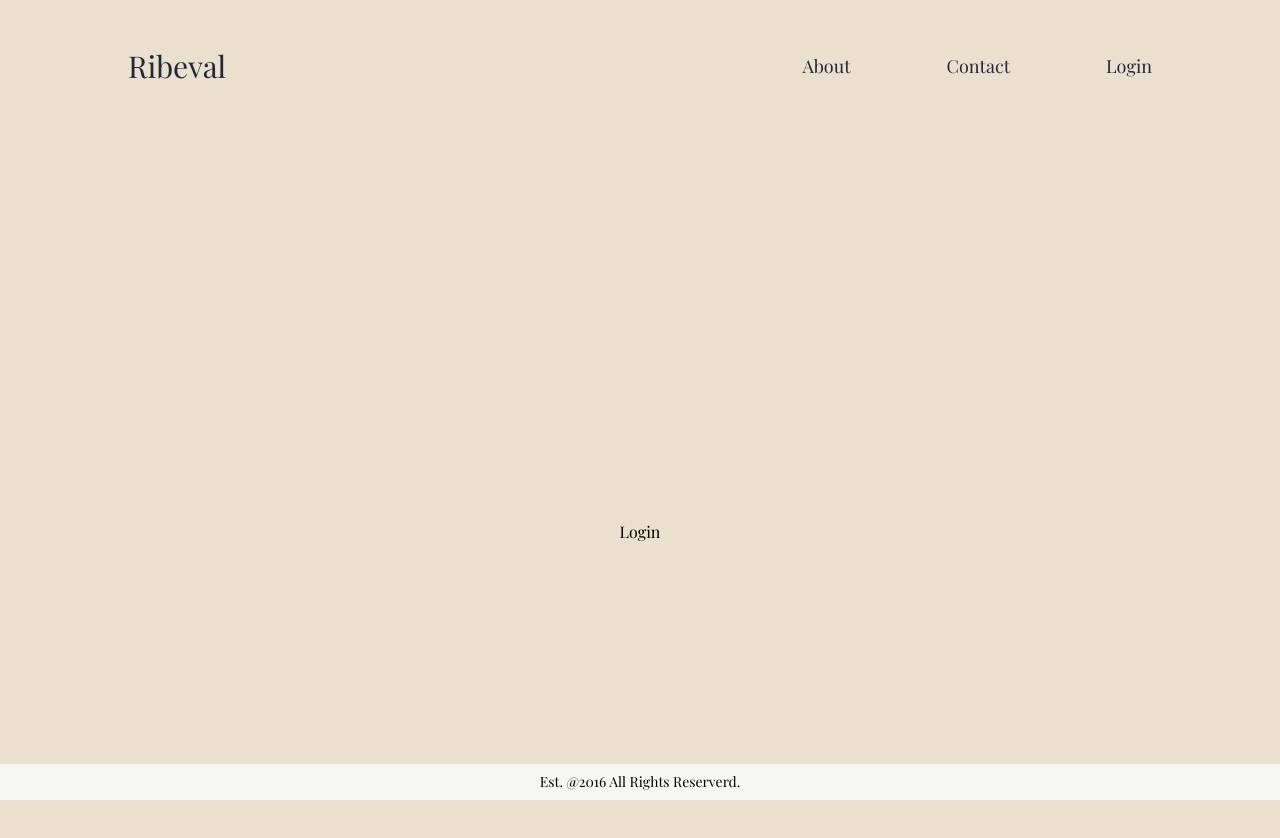
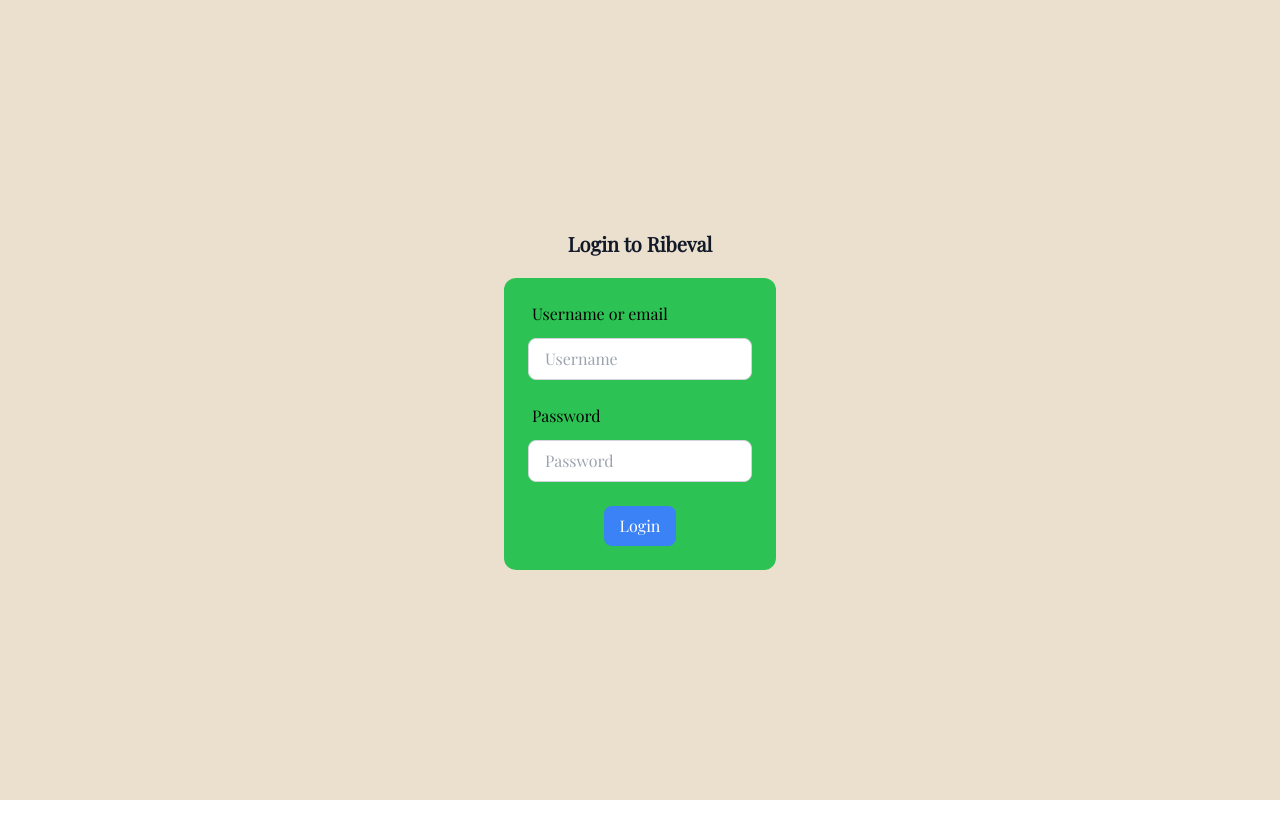
Before and after one commit to valceven/SelfProj, a Next.js app in the folder Frontend/: page /auth/login in a window 1280 px wide. Shown: the top 838 px of the page. After the commit the page ends 800 px from the top, so only its background shows below. Built offline with nearby package versions, Linux system fonts and the light colour scheme.

Commit message:
added login page template + fixed layout to be specific only

```diff
--- a/Frontend/src/app/auth/login/page.tsx
+++ b/Frontend/src/app/auth/login/page.tsx
@@ -1,12 +1,13 @@
 import React from 'react'
+import LoginForm from '@/components/forms/LoginForm';
 
 const Login = () => {
   return (
 
     <div className='flex items-center justify-center bg-accent2 h-screen'>
-      Login
+      <LoginForm />
     </div>
   );
 };
 
-export default Login
+export default Login;
--- a/Frontend/src/app/layout.tsx
+++ b/Frontend/src/app/layout.tsx
@@ -1,8 +1,7 @@
 import type { Metadata } from "next";
 import { Playfair_Display } from "next/font/google";
 import "../styles/globals.css";
-import Navbar from "@/components/shared/Navbar";
-import Footer from "@/components/shared/Footer";
+import LayoutWrapper from "@/components/LayoutWrapper";
 
 const playfair_display = Playfair_Display({
   weight: '400',
@@ -23,9 +22,7 @@
   return (
     <html lang="en">
       <body className={`${playfair_display.className} antialiased mx-auto min-h-screen box-border overflow-hidden m-0 px-0`}>
-        <Navbar />
-        {children}
-        <Footer />
+        <LayoutWrapper>{children}</LayoutWrapper>
       </body>
     </html>
   );
--- /dev/null
+++ b/Frontend/src/components/LayoutWrapper.tsx
@@ -0,0 +1,20 @@
+"use client";
+
+import { usePathname } from "next/navigation";
+import Navbar from "@/components/shared/Navbar";
+import Footer from "@/components/shared/Footer";
+
+const LayoutWrapper: React.FC<{ children: React.ReactNode }> = ({ children }) => {
+  const pathName = usePathname();
+  const hideLayout = pathName === "/auth/login";
+
+  return (
+    <>
+      {!hideLayout && <Navbar />}
+      {children}
+      {!hideLayout && <Footer />}
+    </>
+  );
+};
+
+export default LayoutWrapper;
--- /dev/null
+++ b/Frontend/src/components/forms/LoginForm.tsx
@@ -0,0 +1,100 @@
+'use client'
+
+import React from 'react'
+import { useFormik } from 'formik';
+import * as Yup from 'yup';
+
+interface FormValues {
+    username: string;
+    password: string;
+};
+
+const LoginForm = () => {
+
+    const formik = useFormik<FormValues>({
+        initialValues: {
+            username: '',
+            password: ''
+        },
+        validationSchema: Yup.object({
+            username: Yup.string()
+                .required('Username is required'),
+            password: Yup.string()
+                .required('Password is required')
+        }),
+        onSubmit: async (values, { setSubmitting, resetForm }) => {
+            try {
+                const result = await console.log("nice");
+                console.log(result); //
+                resetForm();
+            } catch (error) {
+                console.error('Form submission error: ', error);
+            } finally {
+                setSubmitting(false);
+            }
+        }
+    });
+  return (
+    <div className='h-2/3 w-1/4 rounded-2xl p-6 flex flex-col items-center justify-center'>
+        <div className='mb-5'>
+            <h1 className='text-xl font-bold text-gray-900 text-center'>Login to Ribeval</h1>
+        </div>
+        <div className='w-full bg-accent1 p-6 rounded-xl'>
+            <form onSubmit={formik.handleSubmit} className='space-y-6'>
+                <div className='grid grid-cols-1 gap-6'>
+                    <div className='space-y-3'>
+                        <label htmlFor="username" className='px-1'>Username or email</label>
+                        <input
+                            type="text"
+                            name="username"
+                            placeholder='Username'
+                            className={`w-full px-4 py-2 rounded-lg border ${
+                                formik.touched.username && formik.errors.username
+                                ? 'border-red-500 focus:border-red-500 focus:ring-red-500'
+                                : 'border-gray-300 focus:border-blue-500 focus:ring-blue-500'
+                            } focus:outline-none focus:ring-2 foxus:ring-opacity-50`}
+                            value={formik.values.username}
+                            onChange={formik.handleChange}
+                            onBlur={formik.handleBlur}
+                            />
+                            {formik.touched.username && formik.errors.username && (
+                                <p className='mt-1 text-sm text-red-500'>{formik.errors.username}</p>
+                            )}
+                    </div>
+                    <div className='space-y-3'>
+                        <label htmlFor="password" className='px-1'>Password</label>
+                        <input
+                            type="text"
+                            name="password"
+                            placeholder='Password'
+                            className={`w-full px-4 py-2 rounded-lg border ${
+                                formik.touched.password && formik.errors.password
+                                ? 'border-red-500 focus:border-red-500 focus:ring-red-500'
+                                : 'border-gray-300 focus:border-blue-500 focus:ring-blue-500'
+                            } focus:outline-none focus:ring-2 foxus:ring-opacity-50`}
+                            value={formik.values.password}
+                            onChange={formik.handleChange}
+                            onBlur={formik.handleBlur}
+                            />
+                            {formik.touched.password && formik.errors.password && (
+                                <p className='mt-1 text-sm text-red-500'>{formik.errors.password}</p>
+                            )}
+                    </div>
+                    <div className='flex justify-center'>
+                        <button
+                            type='submit'
+                            disabled={formik.isSubmitting}
+                            className='px-4 py-2 bg-blue-500 text-white rounded-lg hover:bg-blue-700 focus:outline-none'
+                        >
+                            {formik.isSubmitting ? 'Logging in...' : 'Login'}
+                        </button>
+                    </div>
+                </div>
+            </form>
+        </div>
+
+    </div>
+  )
+}
+
+export default LoginForm
--- a/Frontend/src/components/shared/Navbar.tsx
+++ b/Frontend/src/components/shared/Navbar.tsx
@@ -19,7 +19,7 @@
                             <li className="hover:text-blue-600 hover:underline hover:underline-offset-2 cursor-pointer">Contact</li>
                         </Link>
 
-                        <Link href="./auth/login">
+                        <Link href="/auth/login">
                             <li className="hover:text-blue-600 hover:underline hover:underline-offset-2 cursor-pointer">Login</li>
                         </Link>
 
```
